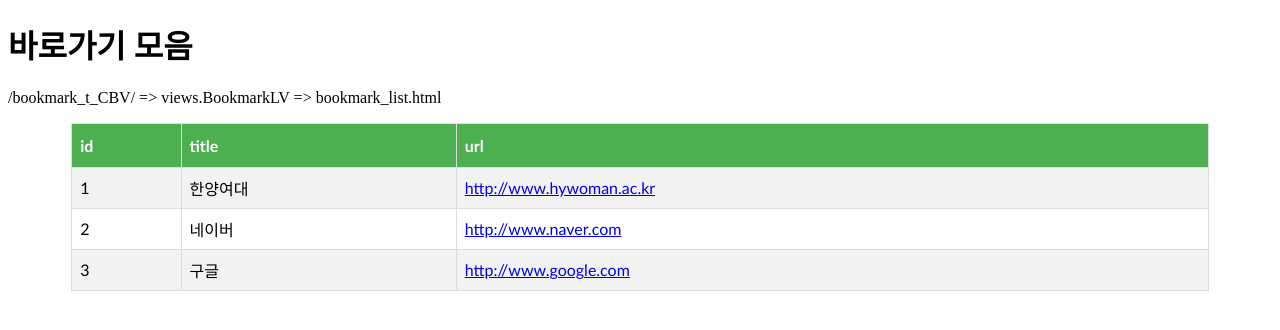
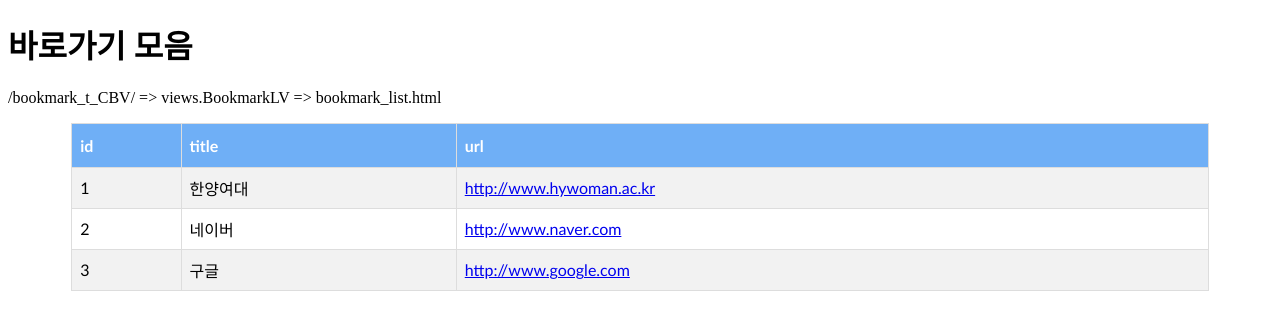
Before and after one commit to shn0403434/shn0403434, a Python web app: template bookmark/templates/bookmark/bookmark_list.html in a window 1280 px wide. Shown: the top 330 px of the page. Run offline with Jinja, Linux system fonts and the light colour scheme; the template is opened without the code that fills it, so the values that code supplies are empty.

Commit message:
Changed ...

```diff
--- a/bookmark/templates/bookmark/bookmark_list.html
+++ b/bookmark/templates/bookmark/bookmark_list.html
@@ -25,7 +25,7 @@
             padding-top: 12px;
             padding-bottom: 12px;
             text-align: left;
-            background-color: #4CAF50;
+            background-color: #6faff6;
             color: white;
         }
     </style>
```
